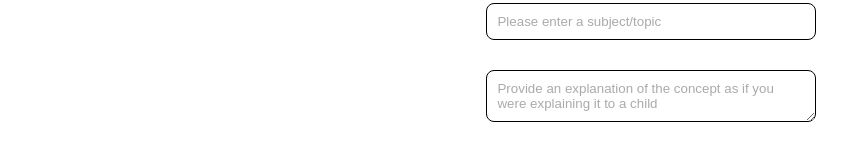
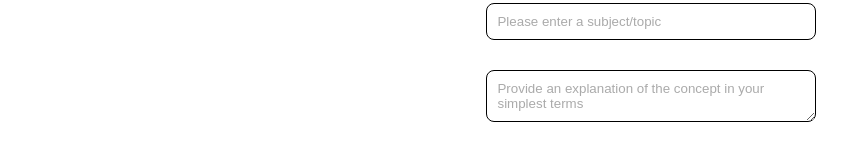
Before and after one commit to ezsinehan/study-box, a React (Create React App) app: page /feynman in a window 1280 px wide. Shown: the part 337-501 px from the top of the page, without its empty margins (0-852 px from the left). Built offline with nearby package versions, Linux system fonts and the light colour scheme.

Commit message:
Feynman prompt

```diff
--- a/src/components/Feynman.js
+++ b/src/components/Feynman.js
@@ -69,7 +69,7 @@ const Feynman = () => {
                 <label htmlFor="explanation"></label>
                 <textarea
                     id="explanation"
-                    placeholder="Provide an explanation of the concept as if you were explaining it to a child"
+                    placeholder="Provide an explanation of the concept in your simplest terms"
                     value={explanation}
                     onChange={handleExplanationChange}
                 />
```
